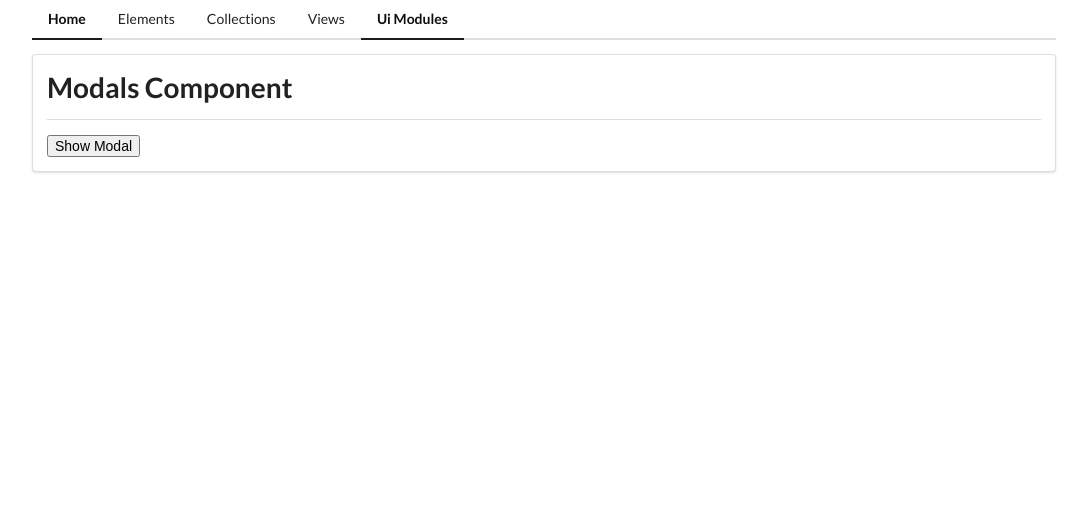
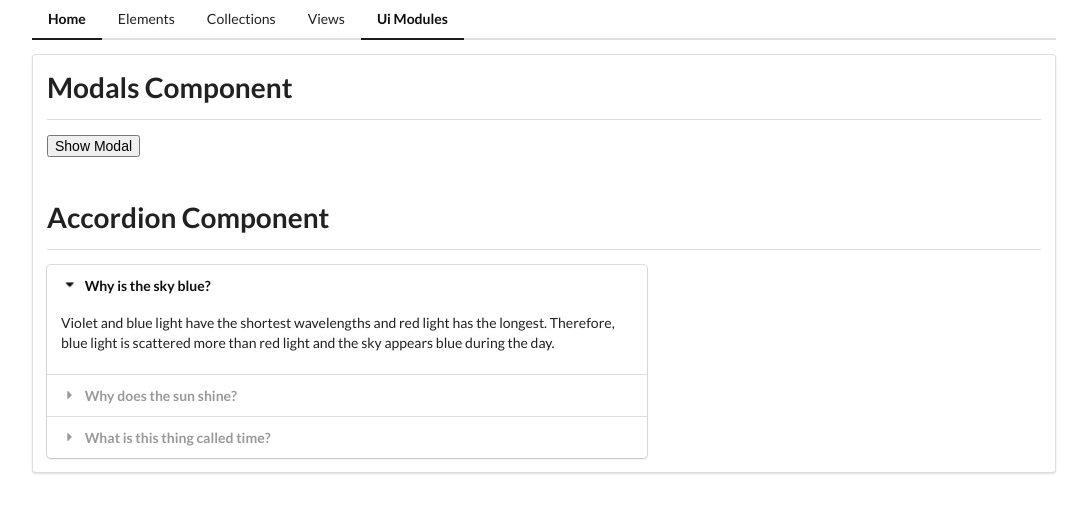
Before and after one commit to jeanieherold/angular-reusable-components, an Angular app in the folder comps/: page /ui-modules in a window 1280 px wide. Shown: the top 512 px of the page, without its empty margins (96-1183 px from the left). Built offline with nearby package versions, Linux system fonts and the light colour scheme.

Commit message:
end of sections on rebuilding semantic ui js components as angular compoents

```diff
--- /dev/null
+++ b/comps/src/app/ui-modules/accordion/accordion.component.html
@@ -0,0 +1,12 @@
+<div class="ui styled accordion">
+  <ng-container *ngFor="let item of accordionItems; let i = index;">
+    <div [ngClass]="{ active: i === openedItemIndex }" class="title" (click)="onTitleClick(i)">
+      <i class="dropdown icon"></i>
+      {{ item.title }}
+    </div>
+    <div [ngClass]="{ active: i === openedItemIndex }" class="content">
+      <p>{{ item.content }}</p>
+    </div>
+  </ng-container>
+
+  </div>
--- /dev/null
+++ b/comps/src/app/ui-modules/accordion/accordion.component.ts
@@ -0,0 +1,24 @@
+import { Component, OnInit, Input } from '@angular/core';
+
+@Component({
+  selector: 'app-accordion',
+  templateUrl: './accordion.component.html',
+  styleUrls: ['./accordion.component.css']
+})
+export class AccordionComponent implements OnInit {
+  @Input() accordionItems: Array<any> = [];
+  openedItemIndex: number = 0;
+
+  constructor() { }
+
+  ngOnInit(): void {}
+
+  onTitleClick(index: number) {
+    if (index === this.openedItemIndex) {
+      this.openedItemIndex = -1;
+    } else {
+      this.openedItemIndex = index;
+    }
+  }
+
+}
--- a/comps/src/app/ui-modules/mods-home/mods-home.component.html
+++ b/comps/src/app/ui-modules/mods-home/mods-home.component.html
@@ -9,3 +9,5 @@
         <button (click)="toggleModal()" class="ui button">Customizable Close</button>
     </ng-container>
 </app-modal>
+<app-divider>Accordion Component</app-divider>
+<app-accordion [accordionItems]="items"></app-accordion>
--- a/comps/src/app/ui-modules/mods-home/mods-home.component.ts
+++ b/comps/src/app/ui-modules/mods-home/mods-home.component.ts
@@ -7,6 +7,12 @@ import { Component, OnInit } from '@angular/core';
 })
 export class ModsHomeComponent implements OnInit {
   modalOpen: boolean = false;
+  //will pass this down as a bound properties in this comp template
+  items = [
+    { title: 'Why is the sky blue?', content: 'Violet and blue light have the shortest wavelengths and red light has the longest. Therefore, blue light is scattered more than red light and the sky appears blue during the day.'},
+    { title: 'Why does the sun shine?', content: 'It shines so I can see your face.'},
+    { title: 'What is this thing called time?', content: 'It is a gift. What are you going to do with it? What are you waiting for?'}
+  ]
 
   constructor() { }
 
--- a/comps/src/app/ui-modules/ui-modules.module.ts
+++ b/comps/src/app/ui-modules/ui-modules.module.ts
@@ -5,12 +5,14 @@ import { SharedModule } from '../shared/shared.module';
 import { UiModulesRoutingModule } from './ui-modules-routing.module';
 import { ModsHomeComponent } from './mods-home/mods-home.component';
 import { ModalComponent } from './modal/modal.component';
+import { AccordionComponent } from './accordion/accordion.component';
 
 
 @NgModule({
   declarations: [
     ModsHomeComponent,
-    ModalComponent
+    ModalComponent,
+    AccordionComponent
   ],
   imports: [
     CommonModule,
```
Also changed, not shown: comps/src/app/ui-modules/accordion/accordion.component.css (added), 1 other file (tests, documents, lock files or other folders).
